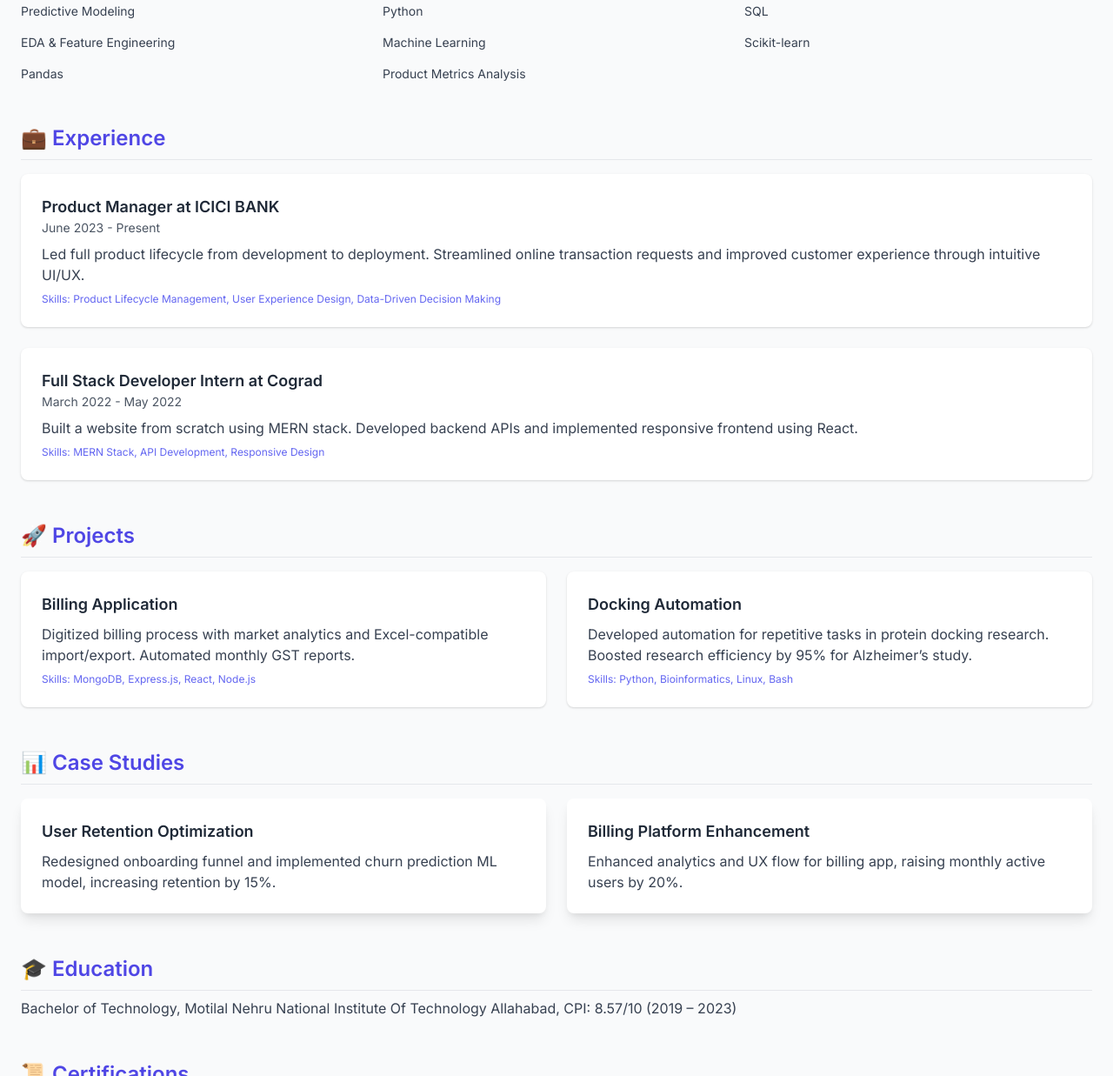
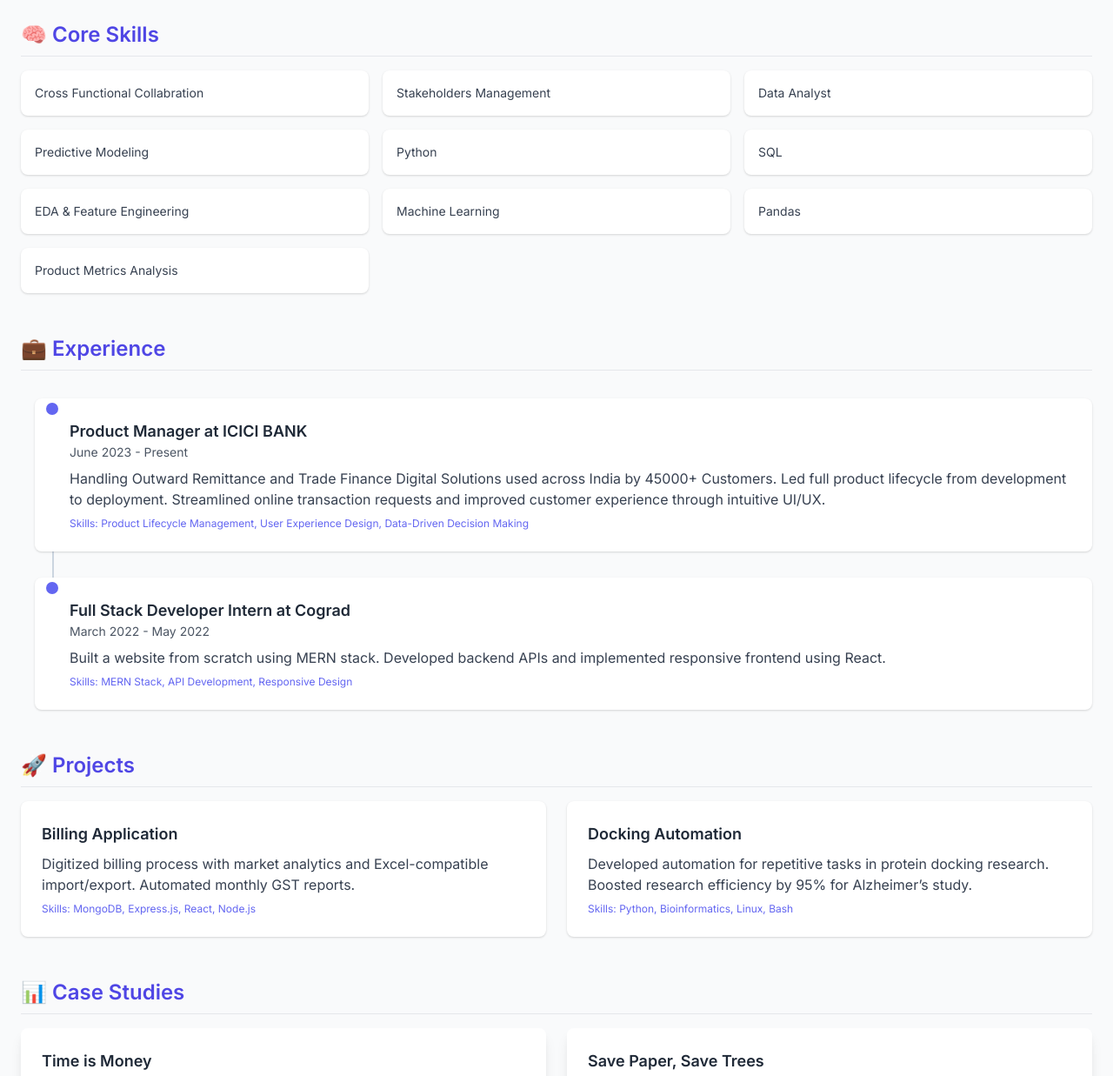
Before and after one commit to techimanshu8/techimanshu8.github.io, a plain HTML site: page index.html in a window 1280 px wide. Shown: the part 642-1879 px from the top of the page at 87% size. Drawn offline with nearby package versions, Linux system fonts and the light colour scheme.

Commit message:
Updated Contact

```diff
--- a/index.html
+++ b/index.html
@@ -13,6 +13,31 @@
     .gradient {
       background: linear-gradient(to right, #6366f1, #3b82f6);
     }
+.timeline::before {
+      content: "";
+      position: absolute;
+      left: 20px;
+      top: 0;
+      bottom: 0;
+      width: 2px;
+      background: #cbd5e0;
+    }
+    .timeline-item {
+      position: relative;
+      padding-left: 40px;
+      margin-bottom: 30px;
+    }
+    .timeline-item::before {
+      content: "";
+      position: absolute;
+      left: 13px;
+      top: 5px;
+      width: 14px;
+      height: 14px;
+      background: #6366f1;
+      border-radius: 9999px;
+    }
+
   </style>
   <script async src="https://www.googletagmanager.com/gtag/js?id=G-WYSEL0RPYX"></script>
 <script>
@@ -36,7 +61,7 @@
   <main class="container mx-auto p-6 space-y-12">
     <section>
       <h2 class="text-2xl font-semibold text-indigo-600 border-b pb-2">🙋‍♂️ About Me</h2>
-      <p class="mt-2 leading-relaxed text-gray-700">I'm Himanshu Saini, a data-driven Product Manager and Decision Analyst with a knack for solving complex business problems using analytics and machine learning. With experience in the fintech domain and a strong technical foundation in Python, SQL, and predictive modeling, I enjoy building impactful products backed by data. I combine my product instincts, technical acumen, and love for problem-solving to deliver user-first experiences and business value.</p>
+      <p class="mt-2 leading-relaxed text-gray-700">Hi, I'm Himanshu Saini,Currently Working as a Product Manager in ICICI Bank having 2 years of experience in solving complex business problems using product analytics and machine learning. I have completed my Bachelor of Technology from MNNIT Allahabad.i Have strong technical foundation in Python, SQL, and predictive modeling, I enjoy building impactful products backed by data. I combine my product instincts, technical acumen, and love for problem-solving to deliver user-first experiences and business value.</p>
     </section>
 
     <section>
@@ -51,7 +76,7 @@
 
     <section>
       <h2 class="text-2xl font-semibold text-indigo-600 border-b pb-2">💼 Experience</h2>
-      <div class="space-y-6 mt-4" id="experience"></div>
+      <div class="relative timeline mt-8 ml-4" id="experience"></div>
     </section>
 
     <section>
@@ -66,7 +91,7 @@
 
     <section>
       <h2 class="text-2xl font-semibold text-indigo-600 border-b pb-2">🎓 Education</h2>
-      <p class="mt-2 text-gray-700" id="education"></p>
+      <div class="mt-2 text-gray-700" id="education"></div>
     </section>
 
     <section>
@@ -76,28 +101,28 @@
   </main>
 
   <footer class="gradient text-white text-center text-sm p-6 mt-10">
-    © 2025 Himanshu Saini. Built with ❤️ and Tailwind CSS.
+    © 2025 Himanshu Saini.
   </footer>
 
   <script>
     const resume = {
       name: "Himanshu Saini",
-      title: "Decision Analyst | Product Manager | Data Science Enthusiast",
+      title: "Product Manager | Data Science Enthusiast",
       contact: {
-        email: "your.email@example.com",
-        linkedin: "https://linkedin.com/in/yourprofile"
+        email: "Himanshusaini9683@gmail.com",
+        linkedin: "https://www.linkedin.com/in/himanshu-saini2023"
       },
-      summary: "Data-focused professional with 1.5+ years of experience designing and deploying analytical solutions and predictive models in fintech. Skilled in Python, SQL, and machine learning with a strong track record in using data to drive product and business decisions.",
-      skills: [
+      summary: "Data-driven Product Manager with 2 years of experience delivering measurable impact across digital banking and SaaS domains. Proven track record of driving feature adoption, boosting retention, and scaling user engagement using insights from product analytics. Adept at prioritizing roadmaps, managing cross-functional teams, and optimizing user flows to reduce friction and increase activation. Technically fluent in MERN stack, Python, and SQL—bridging business goals with engineering execution.",
+      skills: ["Cross Functional Collabration", "Stakeholders Management","Data Analyst",
         "Predictive Modeling", "Python", "SQL", "EDA & Feature Engineering",
-        "Machine Learning", "Scikit-learn", "Pandas", "Product Metrics Analysis"
+        "Machine Learning", "Pandas", "Product Metrics Analysis"
       ],
       experience: [
         {
           company: "ICICI BANK",
           role: "Product Manager",
           duration: "June 2023 - Present",
-          description: "Led full product lifecycle from development to deployment. Streamlined online transaction requests and improved customer experience through intuitive UI/UX.",
+          description: " Handling Outward Remittance and Trade Finance Digital Solutions used across India by 45000+ Customers. Led full product lifecycle from development to deployment. Streamlined online transaction requests and improved customer experience through intuitive UI/UX.",
           skills: ["Product Lifecycle Management", "User Experience Design", "Data-Driven Decision Making"]
         },
         {
@@ -121,19 +146,32 @@
         }
       ],
       caseStudies: [
-        {
-          title: "User Retention Optimization",
-          description: "Redesigned onboarding funnel and implemented churn prediction ML model, increasing retention by 15%."
+
+        {title: "Time is Money",
+          description:"This is true for everyone even for the customers, i had worked on this methodology and worked on most balenced UI/UX with the useful features at priority and reduced unneccesary no of clicks by autofilling request using machine learning and past data which evenually saves time."
         },
         {
-          title: "Billing Platform Enhancement",
-          description: "Enhanced analytics and UX flow for billing app, raising monthly active users by 20%."
+          title: "Save Paper, Save Trees",
+          description: "In the era of digital india who even wants to write and maintain documents , in response to this we had cut down physical documentations to minimum and automated documentation in digital mode which reduce errorness and need to mainain physical documents."
+        },
+        {
+          title: "Scalability is Profitability",
+          description : "We had one working model for one type of service, based on product insights and market fit we scaled the same solution for other services which eventually became key differenciater"
+        },
+        {
+          title: "User Onboarding Optimization",
+          description: "Redesigned onboarding system and implemented key features such as self onboarding, increasing userbase by 20%."
         }
       ],
-      education: "Bachelor of Technology, Motilal Nehru National Institute Of Technology Allahabad, CPI: 8.57/10 (2019 – 2023)",
+      education: {college:  "Motilal Nehru National Institute Of Technology Allahabad  (2019 - 2023)",
+      details: "Bachelor of Technology in Biotechnology, CPI 8.57/10 "
+
+      },
       certifications: [
         "Certificate Program in Data Sciences in Banking",
-        "Python for Everybody Specialization"
+        "Prompt Design in Vertex AI - Google Cloud",
+        "Python for Everybody Specialization",
+        "Certificate in International Trade Finance"
       ]
     };
 
@@ -145,6 +183,7 @@
     const skillsContainer = document.getElementById("skills");
     resume.skills.forEach(skill => {
       const div = document.createElement("div");
+      div.className = "bg-white p-4 rounded-lg shadow";
       div.innerText = skill;
       skillsContainer.appendChild(div);
     });
@@ -152,7 +191,7 @@
     const experienceContainer = document.getElementById("experience");
     resume.experience.forEach(exp => {
       const div = document.createElement("div");
-      div.className = "bg-white p-6 rounded-lg shadow hover:scale-105 transform transition-transform duration-300";
+      div.className = " timeline-item bg-white p-6 rounded-lg shadow hover:scale-105 transform transition-transform duration-300";
       div.innerHTML = `<h3 class="text-lg font-semibold">${exp.role} at ${exp.company}</h3><p class="text-sm text-gray-600 mb-2">${exp.duration}</p><p class="text-gray-700">${exp.description}</p><p class="text-xs text-indigo-500 mt-2">Skills: ${exp.skills.join(", ")}</p>`;
       experienceContainer.appendChild(div);
     });
@@ -173,7 +212,7 @@
       caseContainer.appendChild(div);
     });
 
-    document.getElementById("education").innerText = resume.education;
+    document.getElementById("education").innerHTML = `<h6 class="font-semibold text-lg">${resume.education.college}</h6> <p class="mt-2" > ${resume.education.details} </p>`;
 
     const certList = document.getElementById("certifications");
     resume.certifications.forEach(cert => {
```
